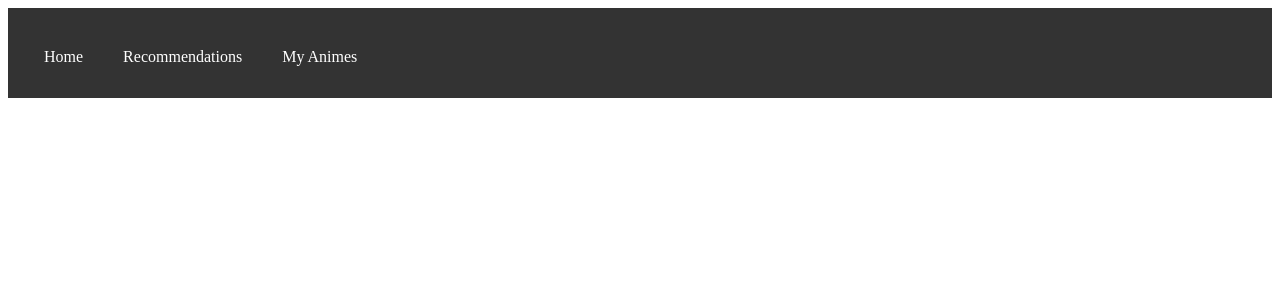
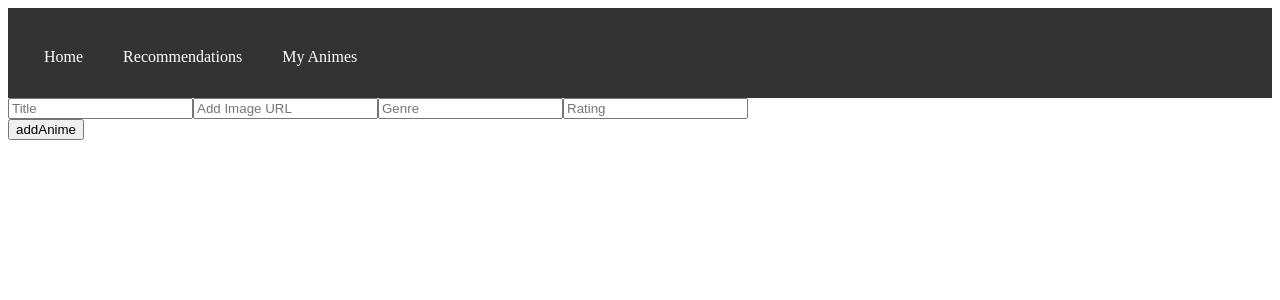
Before and after one commit to Nickphelps34/Phase-2-React-Anime-App, a React (Create React App) app in the folder anime-guide-app/: page /myanimes in a window 1280 px wide. Shown: the top 300 px of the page. Built offline with nearby package versions, Linux system fonts and the light colour scheme; data requests are answered from the project's data file; a web font is replaced by a local one.

Commit message:
merged changes matthew made

```diff
--- a/anime-guide-app/db.json
+++ b/anime-guide-app/db.json
@@ -6,13 +6,13 @@
       "productionStudio": "Madhouse",
       "startDate": "October 7, 2008",
       "endDate": "December 23, 2008",
-      "imageURL" : "https://m.media-amazon.com/images/M/MV5BMTgyMjY5ODgtMDZiZC00YzU3LTg1NWMtMTdiNTMxYTkxOGRkXkEyXkFqcGdeQXVyMTA1OTEwNjE@._V1_.jpg",
+      "imageURL": "https://m.media-amazon.com/images/M/MV5BMTgyMjY5ODgtMDZiZC00YzU3LTg1NWMtMTdiNTMxYTkxOGRkXkEyXkFqcGdeQXVyMTA1OTEwNjE@._V1_.jpg",
       "genre": "Horror",
-      "numberOfSeasons" : "1",
+      "numberOfSeasons": "1",
       "numberOfEpisodes": "12",
       "imbdRating": "6.9/10",
       "description": "Kuro, a 12th-century man, flees into the mountains after losing to his brother, where he meets a strange, beautiful woman named Kuromitsu. Kuro falls in love with Kuromitsu but realizes she conceals a dark secret. She is unable to die and continues to live for thousands of years as Japan evolves into a future society.",
-      "personalUserRating":"6/10"
+      "personalUserRating": "6/10"
     },
     {
       "id": 2,
@@ -20,13 +20,13 @@
       "productionStudio": "Asatsu",
       "startDate": "October 4, 2015",
       "endDate": "Present",
-      "imageURL" : "https://decider.com/wp-content/uploads/2019/05/one-punch-man-season-2-episode-6.jpg?quality=75&strip=all&w=646&h=431&crop=1",
+      "imageURL": "https://decider.com/wp-content/uploads/2019/05/one-punch-man-season-2-episode-6.jpg?quality=75&strip=all&w=646&h=431&crop=1",
       "genre": "Comedy",
-      "numberOfSeasons" : "3",
+      "numberOfSeasons": "3",
       "numberOfEpisodes": "25",
       "imbdRating": "8.7/10",
       "description": "The story of Saitama, a hero that does it just for fun & can defeat his enemies with a single punch.",
-      "personalUserRating":"8/10"
+      "personalUserRating": "8/10"
     },
     {
       "id": 3,
@@ -34,13 +34,13 @@
       "productionStudio": "CREi",
       "startDate": "January 30, 2004",
       "endDate": "Jung 17, 2006",
-      "imageURL" : "https://cdn.myanimelist.net/images/anime/4/30327.jpg",
+      "imageURL": "https://cdn.myanimelist.net/images/anime/4/30327.jpg",
       "genre": "Action",
-      "numberOfSeasons" : "1",
+      "numberOfSeasons": "1",
       "numberOfEpisodes": "24",
       "imbdRating": "7.3/10",
       "description": "Amateur mage Shirou Emiya gets involved in a fight between mages using mythological heroes.",
-      "personalUserRating":"7/10"
+      "personalUserRating": "7/10"
     },
     {
       "id": 4,
@@ -48,13 +48,13 @@
       "productionStudio": "Pierrot",
       "startDate": "February 15, 2007",
       "endDate": "March 23, 2017",
-      "imageURL" : "https://cdn.myanimelist.net/images/anime/1565/111305.jpg",
+      "imageURL": "https://cdn.myanimelist.net/images/anime/1565/111305.jpg",
       "genre": "Action",
-      "numberOfSeasons" : "21",
+      "numberOfSeasons": "21",
       "numberOfEpisodes": "500",
       "imbdRating": "8.7/10",
       "description": "Naruto Uzumaki, is a loud, hyperactive, adolescent ninja who constantly searches for approval and recognition, as well as to become Hokage, who is acknowledged as the leader and strongest of all ninja in the village.",
-      "personalUserRating":""
+      "personalUserRating": ""
     },
     {
       "id": 5,
@@ -62,13 +62,13 @@
       "productionStudio": "Wit Studios",
       "startDate": "April 7, 2013",
       "endDate": "September 9, 2013",
-      "imageURL" : "https://cdn.myanimelist.net/images/anime/10/47347.jpg",
+      "imageURL": "https://cdn.myanimelist.net/images/anime/10/47347.jpg",
       "genre": "Action",
-      "numberOfSeasons" : "1",
+      "numberOfSeasons": "1",
       "numberOfEpisodes": "25",
       "imbdRating": "9.0/10",
       "description": "After his hometown is destroyed and his mother is killed, young Eren Jaeger vows to cleanse the earth of the giant humanoid Titans that have brought humanity to the brink of extinction.",
-      "personalUserRating":""
+      "personalUserRating": ""
     },
     {
       "id": 6,
@@ -76,13 +76,13 @@
       "productionStudio": "VIZ media",
       "startDate": "October 5, 2004",
       "endDate": "March 27, 2012",
-      "imageURL" : "https://cdn.myanimelist.net/images/anime/3/40451.jpg",
+      "imageURL": "https://cdn.myanimelist.net/images/anime/3/40451.jpg",
       "genre": "Action",
-      "numberOfSeasons" : "13",
+      "numberOfSeasons": "13",
       "numberOfEpisodes": "366",
       "imbdRating": "8.2/10",
       "description": "High school student Ichigo Kurosaki, who has the ability to see ghosts, gains soul reaper powers from Rukia Kuchiki and sets out to save the world from \"Hollows\".",
-      "personalUserRating":""
+      "personalUserRating": ""
     },
     {
       "id": 7,
@@ -90,13 +90,13 @@
       "productionStudio": "Seven Arcs Pictures",
       "startDate": "January 8, 2018",
       "endDate": "June 18, 2018",
-      "imageURL" : "https://cdn.myanimelist.net/images/manga/2/177216.jpg",
+      "imageURL": "https://cdn.myanimelist.net/images/manga/2/177216.jpg",
       "genre": "Action",
-      "numberOfSeasons" : "5",
+      "numberOfSeasons": "5",
       "numberOfEpisodes": "34",
       "imbdRating": "7.9/10",
       "description": "The year is 1614 AD. Two warring ninja clans, each supporting a son of Hidetada Tokugawa as the next shogun, send ten representatives each to fight to the death for the possession Tokugawa government for the winning clan for the next thousand years.",
-      "personalUserRating":""
+      "personalUserRating": ""
     },
     {
       "id": 8,
@@ -104,13 +104,13 @@
       "productionStudio": "Square Enix",
       "startDate": "April 4, 2015",
       "endDate": "June 27, 2015",
-      "imageURL" : "https://m.media-amazon.com/images/I/91I8hVEbm0L._RI_.jpg",
+      "imageURL": "https://m.media-amazon.com/images/I/91I8hVEbm0L._RI_.jpg",
       "genre": "Action",
-      "bumberOfSeasons" : "1",
+      "bumberOfSeasons": "1",
       "numberOfEpisodes": "13",
       "description": "Commonly known as the \"Dungeon\" city of Orario possesses a huge labyrinth in the underground. Its strange name attracts excitement, illusions of honor, and hopes of romance with a pretty girl. In this city of dreams and desires, new adventurer Bell Cranel has his fateful encounter with the tiny Goddess Hestia.",
       "imbdRating": "7.4/10",
-      "personalUserRating":""
+      "personalUserRating": ""
     },
     {
       "id": 9,
@@ -118,13 +118,13 @@
       "productionStudio": "Bones",
       "startDate": "January 5, 2014",
       "endDate": "March 3, 2014",
-      "imageURL" : "https://cdn.myanimelist.net/images/anime/1886/128266.jpg",
+      "imageURL": "https://cdn.myanimelist.net/images/anime/1886/128266.jpg",
       "genre": "Action",
-      "numberOfSeasons" : "1",
+      "numberOfSeasons": "1",
       "numberOfEpisodes": "12",
       "description": "A minor god seeking to gain widespread worship teams up with a human girl he saved to gain fame, recognition and at least one shrine dedicated to him.",
       "imbdRating": "7.9/10",
-      "personalUserRating":""
+      "personalUserRating": ""
     },
     {
       "id": 10,
@@ -132,43 +132,41 @@
       "productionStudio": "Madhouse",
       "startDate": "October 2, 2011",
       "endDate": "September 24, 2014",
-      "imageURL" : "https://cdn.myanimelist.net/images/anime/8/19473.jpg",
+      "imageURL": "https://cdn.myanimelist.net/images/anime/8/19473.jpg",
       "genre": "Action",
-      "numberOfSeasons" : "6",
+      "numberOfSeasons": "6",
       "numberOfEpisodes": "148",
       "description": "Gon Freecss aspires to become a Hunter, an exceptional being capable of greatness. With his friends and his potential, he seeks out his father, who left him when he was younger.",
       "imbdRating": "9.0/10",
-      "personalUserRating":""
+      "personalUserRating": ""
     },
-
     {
       "id": 11,
       "title": "Death Note",
       "productionStudio": "Madhouse",
       "startDate": "October 4, 2016",
       "endDate": "June 27th 2007",
-      "imageURL" : "https://cdn.myanimelist.net/images/anime/9/9453.jpg",
+      "imageURL": "https://cdn.myanimelist.net/images/anime/9/9453.jpg",
       "genre": "Horror",
-      "numberOfSeasons" : "2",
+      "numberOfSeasons": "2",
       "numberOfEpisodes": "37",
       "description": "After an intelligent yet cynical high school student begins to cleanse the world from evil with the help of a magical notebook that can kill anyone whose name is written on it.",
       "imbdRating": "9.0/10",
-      "personalUserRating":""
+      "personalUserRating": ""
     },
-
     {
       "id": 12,
       "title": "Black Lagoon",
       "productionStudio": "Madhouse",
       "startDate": "April 9, 2006",
       "endDate": "June 25, 2006",
-      "imageURL" : "https://cdn.myanimelist.net/images/anime/1906/121592.jpg",
+      "imageURL": "https://cdn.myanimelist.net/images/anime/1906/121592.jpg",
       "genre": "Adventure",
-      "numberOfSeasons" : "1",
+      "numberOfSeasons": "1",
       "numberOfEpisodes": "12",
       "description": "A Japanese businessman, captured by modern-day pirates, is written off and left for dead by his company. Tired of the corporate life, he opts to stick with the mercenaries that kidnapped him, becoming part of their gang.",
       "imbdRating": "7.9/10",
-      "personalUserRating":""
+      "personalUserRating": ""
     },
     {
       "id": 13,
@@ -176,13 +174,13 @@
       "productionStudio": "A-1 Pictures",
       "startDate": "October 7, 2012",
       "endDate": "March 31, 2013",
-      "imageURL" : "https://cdn.myanimelist.net/images/anime/11/42773.jpg",
+      "imageURL": "https://cdn.myanimelist.net/images/anime/11/42773.jpg",
       "genre": "Adventure",
-      "numberOfSeasons" : "1",
+      "numberOfSeasons": "1",
       "numberOfEpisodes": "25",
       "description": "Aladdin, Alibaba, and Morgiana go their separate ways after spending time together in Sindria to develop their own strengths, make new friends and prepare for what is coming.",
       "imbdRating": "7.8/10",
-      "personalUserRating":""
+      "personalUserRating": ""
     },
     {
       "id": 14,
@@ -190,13 +188,13 @@
       "productionStudio": "Madhouse",
       "startDate": "October 9, 2014",
       "endDate": "March 26, 2015",
-      "imageURL" : "https://m.media-amazon.com/images/M/MV5BMjAyNTE4ODY0OV5BMl5BanBnXkFtZTgwMTIyNzYwNzE@._V1_.jpg",
+      "imageURL": "https://m.media-amazon.com/images/M/MV5BMjAyNTE4ODY0OV5BMl5BanBnXkFtZTgwMTIyNzYwNzE@._V1_.jpg",
       "genre": "Horror",
-      "numberOfSeasons" : "1",
+      "numberOfSeasons": "1",
       "numberOfEpisodes": "24",
       "description": "17-year-old Shinichi Izumi is partially infected by a Parasyte, monsters that butcher and consume humans. He must learn to co-exist with the creature if he is to survive both the life of a Parasyte and a human as part monster, part person.",
       "imbdRating": "8.3/10",
-      "personalUserRating":""
+      "personalUserRating": ""
     },
     {
       "id": 15,
@@ -204,13 +202,13 @@
       "productionStudio": "Madhouse",
       "startDate": "October 12, 2008",
       "endDate": "March 21, 2011",
-      "imageURL" : "https://upload.wikimedia.org/wikipedia/en/thumb/0/04/Irregular_at_Magic_High_School_LN_1.png/220px-Irregular_at_Magic_High_School_LN_1.png",
+      "imageURL": "https://upload.wikimedia.org/wikipedia/en/thumb/0/04/Irregular_at_Magic_High_School_LN_1.png/220px-Irregular_at_Magic_High_School_LN_1.png",
       "genre": "Adventure",
-      "numberOfSeasons" : "2",
+      "numberOfSeasons": "2",
       "numberOfEpisodes": "39",
       "description": "Siblings Miyuki and Tatsuya Shiba are turning the National Magic University Affiliated First High School campus upside down.",
       "imbdRating": "7.1/10",
-      "personalUserRating":""
+      "personalUserRating": ""
     },
     {
       "id": 16,
@@ -218,13 +216,13 @@
       "productionStudio": "A-1 Pictures",
       "startDate": "July 4, 2015",
       "endDate": "September 19, 2015",
-      "imageURL" : "https://cdn.myanimelist.net/images/anime/8/76222.jpg",
+      "imageURL": "https://cdn.myanimelist.net/images/anime/8/76222.jpg",
       "genre": "Adventure",
-      "numberOfSeasons" : "1",
+      "numberOfSeasons": "1",
       "numberOfEpisodes": "12",
       "description": "A gate appears in modern-day Tokyo which allows access to a fantasy world. A Japanese military squad is formed to establish ties between both worlds.",
       "imbdRating": "7.5/10",
-      "personalUserRating":""
+      "personalUserRating": ""
     },
     {
       "id": 17,
@@ -232,13 +230,13 @@
       "productionStudio": "A-1 Pictures",
       "startDate": "July 8, 2012",
       "endDate": "December 23, 2012",
-      "imageURL" : "https://upload.wikimedia.org/wikipedia/en/thumb/3/3e/Sword_Art_Online_light_novel_volume_1_cover.jpg/220px-Sword_Art_Online_light_novel_volume_1_cover.jpg",
+      "imageURL": "https://upload.wikimedia.org/wikipedia/en/thumb/3/3e/Sword_Art_Online_light_novel_volume_1_cover.jpg/220px-Sword_Art_Online_light_novel_volume_1_cover.jpg",
       "genre": "Action",
-      "numberOfSeasons" : "1",
+      "numberOfSeasons": "1",
       "numberOfEpisodes": "27",
       "description": "In the year 2022, thousands of people get trapped in a new virtual MMORPG and the lone wolf player, Kirito, works to escape.",
       "imbdRating": "7.5/10",
-      "personalUserRating":""
+      "personalUserRating": ""
     },
     {
       "id": 18,
@@ -246,13 +244,13 @@
       "productionStudio": "Lerche",
       "startDate": "January 10, 2015",
       "endDate": "June 20, 2015",
-      "imageURL" : "https://cdn.myanimelist.net/images/anime/5/75639.jpg",
+      "imageURL": "https://cdn.myanimelist.net/images/anime/5/75639.jpg",
       "genre": "Action",
-      "numberOfSeasons" : "2",
+      "numberOfSeasons": "2",
       "numberOfEpisodes": "22",
       "description": "A powerful creature claims that within a year, Earth will be destroyed by him, but he offers mankind a chance by becoming a homeroom teacher where he teaches his students about how to kill him. An assassination classroom begins.",
       "imbdRating": "8.0/10",
-      "personalUserRating":""
+      "personalUserRating": ""
     },
     {
       "id": 19,
@@ -260,13 +258,13 @@
       "productionStudio": "Madhouse",
       "startDate": "July 7, 2015",
       "endDate": "Present",
-      "imageURL" : "https://cdn.myanimelist.net/images/about_me/ranking_items/4599480-c5846166-4a85-435b-bb4a-f4cdf189bc71.jpg?t=1655626236",
+      "imageURL": "https://cdn.myanimelist.net/images/about_me/ranking_items/4599480-c5846166-4a85-435b-bb4a-f4cdf189bc71.jpg?t=1655626236",
       "genre": "Adventure",
-      "numberOfSeasons" : "4",
+      "numberOfSeasons": "4",
       "numberOfEpisodes": "52",
       "description": "An office worker in a dystopian world logs onto a video game for the last time only to find out that he, along with his entire guild, has been transported to another reality.",
       "imbdRating": "7.7/10",
-      "personalUserRating":""
+      "personalUserRating": ""
     },
     {
       "id": 20,
@@ -274,13 +272,43 @@
       "productionStudio": "Satelight StudiosSatelight Studios",
       "startDate": "October 5, 2013October 5, 2013",
       "endDate": "PresentPresent",
-      "imageURL" : "https://m.media-amazon.com/images/M/MV5BOGJhM2U4NTgtMWI0ZC00Njc5LWJmMjktMzQzMDgzZTIzMzI0L2ltYWdlL2ltYWdlXkEyXkFqcGdeQXVyNTAyODkwOQ@@._V1_.jpg",
+      "imageURL": "https://m.media-amazon.com/images/M/MV5BOGJhM2U4NTgtMWI0ZC00Njc5LWJmMjktMzQzMDgzZTIzMzI0L2ltYWdlL2ltYWdlXkEyXkFqcGdeQXVyNTAyODkwOQ@@._V1_.jpg",
       "genre": "Adventure",
-      "numberOfSeasons" : "3",
+      "numberOfSeasons": "3",
       "numberOfEpisodes": "62",
       "description": "In the blink of an eye, thirty thousand bewildered Japanese gamers are whisked from their everyday lives into the world of the popular MMORPG, Elder Tale, after the game's latest update—unable to log out. Among them is the socially awkward college student Shiroe, whose confusion and shock lasts only a moment as, a veteran of the game, he immediately sets out to explore the limits of his new reality.",
       "imbdRating": "7.6/10",
       "personalUserRating": ""
     }
+  ],
+  "myAnime": [
+    {
+      "title": "Pokemon",
+      "productionStudio": "null",
+      "startDate": "null",
+      "endDate": "null",
+      "imageURL": "https://cdn.pixabay.com/photo/2016/07/23/13/18/pokemon-1536849__340.png",
+      "genre": "Adventure",
+      "numberOfSeasons": "null",
+      "numberOfEpisodes": "null",
+      "imbdRating": "null",
+      "description": "null",
+      "personalRating": "10",
+      "id": 1
+    },
+    {
+      "title": "Pokemon",
+      "productionStudio": "null",
+      "startDate": "null",
+      "endDate": "null",
+      "imageURL": "https://cdn.pixabay.com/photo/2016/07/23/13/18/pokemon-1536849__340.png",
+      "genre": "Adventure",
+      "numberOfSeasons": "null",
+      "numberOfEpisodes": "null",
+      "imbdRating": "null",
+      "description": "null",
+      "personalRating": "10",
+      "id": 2
+    }
   ]
 }
--- a/anime-guide-app/src/App.js
+++ b/anime-guide-app/src/App.js
@@ -6,7 +6,6 @@ import "./stylesheet.css"
 import Recommendation from "./Recommendations"
 import MyAnime from "./MyAnime"
 
-
 const API = "http://localhost:8001/animes"
 
 function App() {
@@ -14,12 +13,13 @@ function App() {
   const [animeData, setAnimeData] = useState([])
   const [myFavs, setMyFavs] = useState([])
 
-
   useEffect(() =>{
     fetch(API)
     .then(response => response.json())
     .then(data => setAnimeData(data))
   },[])
+
+  const postAnime = (newAnime) => {setAnimeData([...animeData, newAnime])}
 
   return (
     <div>
@@ -29,7 +29,7 @@ function App() {
             <Recommendation animeData={animeData}/>
           </Route>
           <Route path="/myanimes">
-            <MyAnime myFavs={myFavs}/>
+            <MyAnime myFavs={myFavs} postAnime={postAnime}/>
           </Route>
           <Route exact path="/">
             <AnimeContainer setMyFavs={setMyFavs} myFavs={myFavs} animeData={animeData}/>
--- a/anime-guide-app/src/MyAnime.js
+++ b/anime-guide-app/src/MyAnime.js
@@ -1,11 +1,56 @@
-import React from "react";
+import React, {useState} from "react";
 import AnimeCards from "./AnimeCards";
 
-function MyAnime({myFavs,setMyFavs}){
+function MyAnime({myFavs,setMyFavs, postAnime}){
+
+    const [title, setTitle] = useState("")
+    const [imageURL, setImageURL] = useState("")
+    const [genre ,setGenre] = useState("")
+    const [personalRating, setPersonalRating] = useState("")
+
+    const handleSubmit = (e) => {
+        e.preventDefault()
+        let addAnime = {
+          title: title,
+          productionStudio: "null",
+          startDate: "null",
+          endDate: "null",
+          imageURL: imageURL,
+          genre: genre,
+          numberOfSeasons: "null",
+          numberOfEpisodes: "null",
+          imbdRating: "null",
+          description: "null",
+          personalRating: personalRating,
+          }
+      fetch ("http://localhost:8001/myAnime",{
+        method: 'POST',
+        headers: {'Content-type' : 'application/json'},
+        body: JSON.stringify(addAnime)
+        })
+        .then(res => res.json())
+        .then(postAnime(addAnime))
+      }
 
     return(
-        <div className="myFavsCards">
-            {myFavs.map((anime) => <AnimeCards setMyFavs={setMyFavs} myFavs={myFavs} key={anime.id} anime={anime}/>)}
+        <div>
+            <form onSubmit = {handleSubmit}>
+                <div>
+                    <input value={title} type="text" name="title" placeholder="Title"
+                    onChange = {(e) => setTitle(e.target.value)}/>
+                    <input value={imageURL} type="text" name="imageURL" placeholder="Add Image URL"
+                    onChange = {(e) => setImageURL(e.target.value)}/>
+                    <input value={genre} type="text" name="genre" placeholder="Genre"
+                    onChange = {(e) => setGenre(e.target.value)} />
+                    <input value={personalRating} type="number" name="rating" placeholder="Rating" step="1.00"
+                    onChange = {(e) => setPersonalRating(e.target.value)} />
+                </div>
+                <input className="" type="submit" value="addAnime" />
+            </form>
+
+            <div className="myFavsCards">
+                {myFavs.map((anime) => <AnimeCards setMyFavs={setMyFavs} myFavs={myFavs} key={anime.id} anime={anime}/>)}
+            </div>
         </div>
     )
 }
```
Lines whose indentation alone changed are shown as unchanged.
